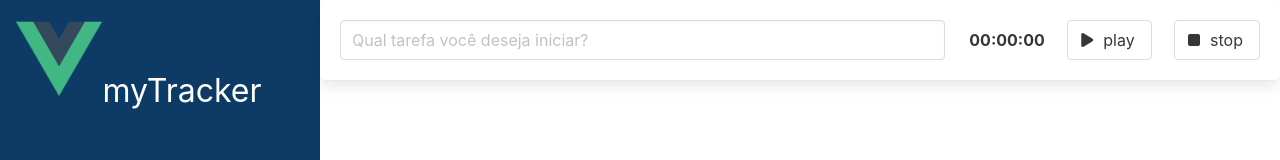
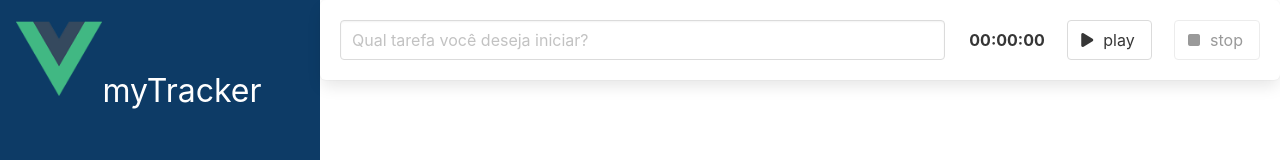
Before and after one commit to dunirvana/my-tracker, a Vue app: page / in a window 1280 px wide. Shown: the top 160 px of the page. Built offline with nearby package versions, Linux system fonts and the light colour scheme.

Commit message:
Criado o componente temporizador que agora usa o cronometro.

```diff
--- a/src/components/Formulario.vue
+++ b/src/components/Formulario.vue
@@ -5,23 +5,7 @@
         <input type="text" class="input" placeholder="Qual tarefa você deseja iniciar?">
       </div>
       <div class="column">
-        <div class="is-flex is-align-items-center is-justify-content-space-between">
-
-          <Cronometro :tempoEmSegundos="tempoEmSegundos" />
-
-          <button class="button" @click="iniciar">
-              <span class="icon">
-                  <i class="fas fa-play"></i>
-              </span>
-              <span>play</span>
-          </button>
-          <button class="button" @click="finalizar">
-              <span class="icon">
-                  <i class="fas fa-stop"></i>
-              </span>
-              <span>stop</span>
-          </button>
-        </div>
+        <Temporizador />
       </div>
     </div>
   </div>
@@ -29,30 +13,12 @@
 
 <script lang="ts">
 import { defineComponent } from "vue"
-import Cronometro from "./Cronometro.vue";
+import Temporizador from "./Temporizador.vue";
 
 export default defineComponent({
     name: "Formulário",
     components: {
-      Cronometro
-    },
-    data() {
-        return {
-            tempoEmSegundos: 0,
-            cronometro: 0
-        };
-    },
-    methods: {
-        iniciar() {
-            console.log("Iniciando ...");
-            this.cronometro = setInterval(() => {
-                this.tempoEmSegundos++;
-            }, 1000);
-        },
-        finalizar() {
-            console.log("Finalizando ...");
-            clearInterval(this.cronometro);
-        }
+      Temporizador
     }
 })
 </script>
--- /dev/null
+++ b/src/components/Temporizador.vue
@@ -0,0 +1,54 @@
+<template>
+  <div class="is-flex is-align-items-center is-justify-content-space-between">
+
+    <Cronometro :tempoEmSegundos="tempoEmSegundos" />
+
+    <button class="button" @click="iniciar" :disabled="cronometroRodando">
+        <span class="icon">
+            <i class="fas fa-play"></i>
+        </span>
+        <span>play</span>
+    </button>
+    <button class="button" @click="finalizar" :disabled="!cronometroRodando">
+        <span class="icon">
+            <i class="fas fa-stop"></i>
+        </span>
+        <span>stop</span>
+    </button>
+  </div>
+</template>
+
+<script lang="ts">
+import { defineComponent } from "vue"
+import Cronometro from "./Cronometro.vue";
+
+export default defineComponent({
+    name: "Temporizador",
+    components: {
+      Cronometro
+    },
+    data() {
+        return {
+            tempoEmSegundos: 0,
+            cronometro: 0,
+            cronometroRodando: false
+        };
+    },
+    methods: {
+        iniciar() {
+            console.log("Iniciando ...");
+            this.cronometroRodando = true;
+
+            this.cronometro = setInterval(() => {
+                this.tempoEmSegundos++;
+            }, 1000);
+        },
+        finalizar() {
+            console.log("Finalizando ...");
+            this.cronometroRodando = false;
+
+            clearInterval(this.cronometro);
+        }
+    }
+})
+</script>
```
